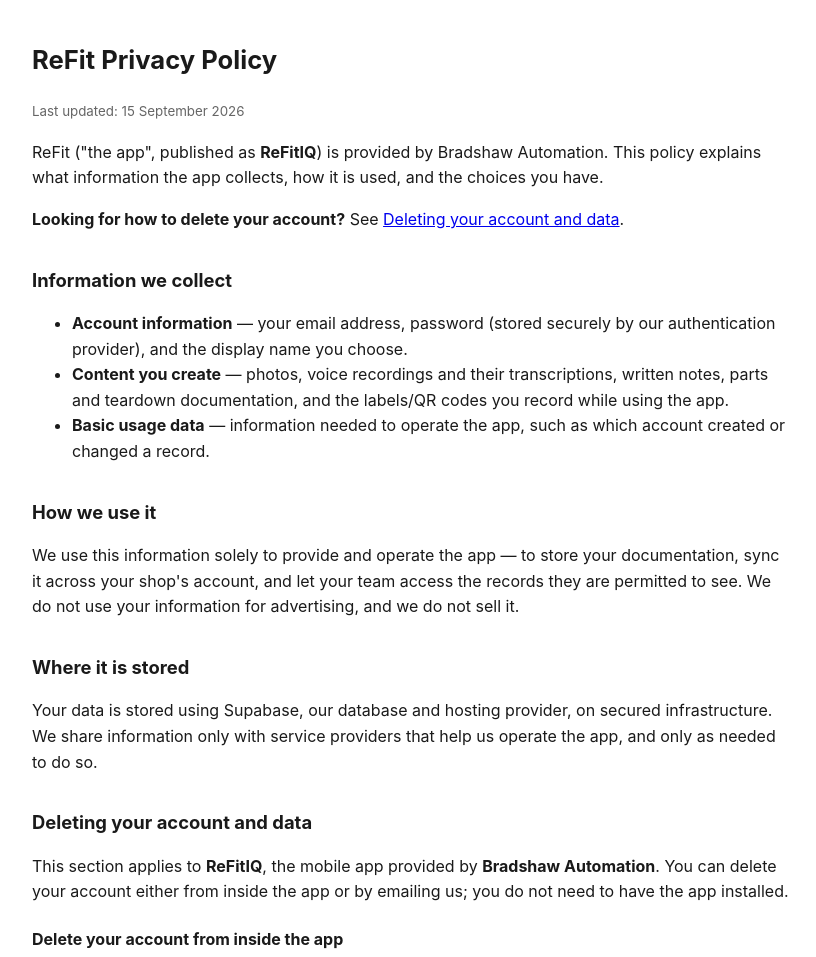
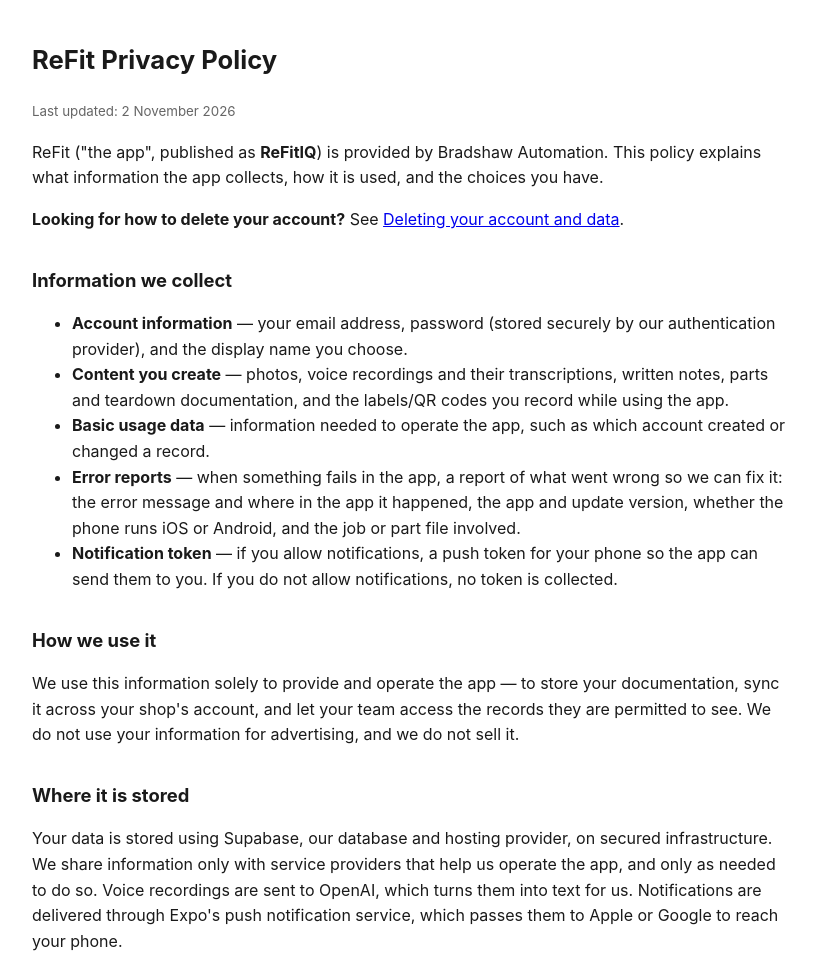
Before and after one commit to djsjwidjdnw/refit-privacy, a plain HTML site: page index.html in a window 1280 px wide. Shown: the top 957 px of the page, without its empty margins (228-1044 px from the left). Drawn offline with Linux system fonts and the light colour scheme.

Commit message:
Privacy policy: error reports, notification tokens, who transcribes voice notes
The Play Data safety form declares crash logs and device IDs as collected and voice
recordings as shared, but the policy named none of them. Now it does, so a reviewer
reading both finds the same answers.

Co-Authored-By: Claude Opus 5.5 <noreply@anthropic.com>

```diff
--- a/index.html
+++ b/index.html
@@ -14,7 +14,7 @@ h2[id]{scroll-margin-top:16px}
 </head>
 <body>
 <h1>ReFit Privacy Policy</h1>
-<small>Last updated: 15 September 2026</small>
+<small>Last updated: 2 November 2026</small>
 <p>ReFit ("the app", published as <strong>ReFitIQ</strong>) is provided by Bradshaw Automation. This policy explains what information the app collects, how it is used, and the choices you have.</p>
 <p><strong>Looking for how to delete your account?</strong> See <a href="#account-deletion">Deleting your account and data</a>.</p>
 <h2>Information we collect</h2>
@@ -22,11 +22,13 @@ h2[id]{scroll-margin-top:16px}
 <li><strong>Account information</strong> — your email address, password (stored securely by our authentication provider), and the display name you choose.</li>
 <li><strong>Content you create</strong> — photos, voice recordings and their transcriptions, written notes, parts and teardown documentation, and the labels/QR codes you record while using the app.</li>
 <li><strong>Basic usage data</strong> — information needed to operate the app, such as which account created or changed a record.</li>
+<li><strong>Error reports</strong> — when something fails in the app, a report of what went wrong so we can fix it: the error message and where in the app it happened, the app and update version, whether the phone runs iOS or Android, and the job or part file involved.</li>
+<li><strong>Notification token</strong> — if you allow notifications, a push token for your phone so the app can send them to you. If you do not allow notifications, no token is collected.</li>
 </ul>
 <h2>How we use it</h2>
 <p>We use this information solely to provide and operate the app — to store your documentation, sync it across your shop's account, and let your team access the records they are permitted to see. We do not use your information for advertising, and we do not sell it.</p>
 <h2>Where it is stored</h2>
-<p>Your data is stored using Supabase, our database and hosting provider, on secured infrastructure. We share information only with service providers that help us operate the app, and only as needed to do so.</p>
+<p>Your data is stored using Supabase, our database and hosting provider, on secured infrastructure. We share information only with service providers that help us operate the app, and only as needed to do so. Voice recordings are sent to OpenAI, which turns them into text for us. Notifications are delivered through Expo's push notification service, which passes them to Apple or Google to reach your phone.</p>
 <h2 id="account-deletion">Deleting your account and data</h2>
 <p>This section applies to <strong>ReFitIQ</strong>, the mobile app provided by <strong>Bradshaw Automation</strong>. You can delete your account either from inside the app or by emailing us; you do not need to have the app installed.</p>
 
```
